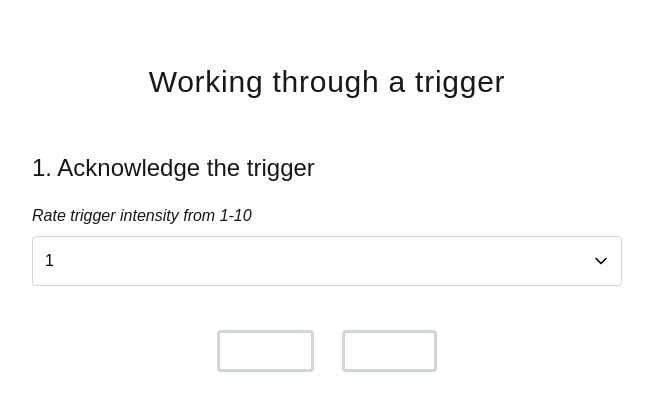
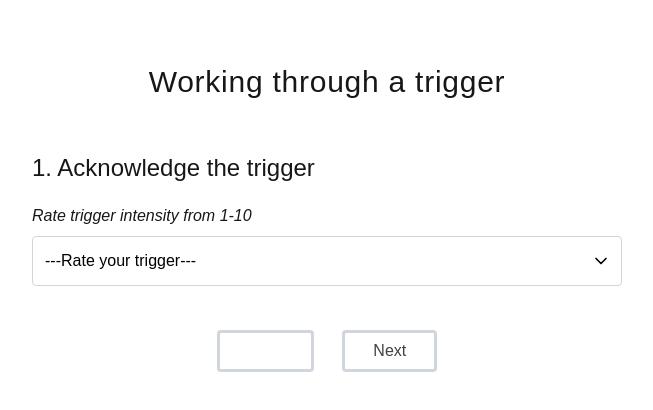
Before and after one commit to markwuu/mental-health-app, a Next.js app: page /triggered in a window 1280 px wide. Shown: the top 410 px of the page, without its empty margins (313-966 px from the left). Built offline with nearby package versions, Linux system fonts and the light colour scheme.

Commit message:
added next and back button disable functionality

```diff
--- a/app/triggered/page.tsx
+++ b/app/triggered/page.tsx
@@ -41,15 +41,15 @@ export type healing = {
 	givePartner: string;
 };
 
-export type TriggerContextType = {
-	level: number;
-	distance: boolean | null;
-	sensations: sensation[];
-	energyRelease: energyRelease[];
-	analyzeTrigger: analyzeTrigger;
-	healing: healing;
-	reflect: number;
-};
+export interface TriggerType {
+	level?: number | null;
+	distance?: boolean | null;
+	sensations?: sensation[];
+	energyRelease?: energyRelease[];
+	analyzeTrigger?: analyzeTrigger;
+	healing?: healing;
+	reflect?: number | null;
+}
 
 const sensationsList = [
 	{ label: 'sweating', checked: false },
@@ -82,7 +82,7 @@ const healingActivityList = [
 ];
 
 const emptyTrigger = {
-	level: 1,
+	level: undefined,
 	distance: null,
 	sensations: sensationsList,
 	energyRelease: energyReleaseList,
@@ -97,28 +97,65 @@ const emptyTrigger = {
 		giveMyself: '',
 		givePartner: '',
 	},
-	reflect: 1,
+	reflect: undefined,
 };
 
-export const TriggerContext = createContext<TriggerContextType>(emptyTrigger);
+export const TriggerContext = createContext<TriggerType>(emptyTrigger);
 
 export default function WorkingThroughATriggerPage() {
 	const router = useRouter();
 	const [currentPage, setCurrentPage] = useState('Trigger');
-	const [trigger, setTrigger] = useState<TriggerContextType>(emptyTrigger);
+	const [trigger, setTrigger] = useState<TriggerType>(emptyTrigger);
+	const [backButtonDisabled] = useState<boolean>(false);
+	const [nextButtonDisabled, setNextButtonDisabled] = useState<boolean>(true);
 
 	// useEffect to check localstorage and set trigger with user input values
 
-	const updateTrigger = (
-		value:
-			| { level: number }
-			| { distance: boolean }
-			| { sensations: sensation[] }
-			| { energyRelease: energyRelease[] }
-			| { analyzeTrigger: analyzeTrigger }
-			| { healing: healing }
-			| { reflect: number },
-	) => {
+	const updateTrigger = (value: TriggerType) => {
+		const {
+			level,
+			distance,
+			sensations,
+			energyRelease,
+			analyzeTrigger,
+			healing,
+			reflect,
+		} = value;
+
+		if (
+			(level && level > 0) ||
+			typeof distance === 'boolean' ||
+			(reflect && reflect > 0)
+		) {
+			setNextButtonDisabled(false);
+		} else {
+			setNextButtonDisabled(true);
+		}
+		sensations?.map((sensation) => {
+			if (sensation.checked === true) {
+				setNextButtonDisabled(false);
+			}
+		});
+		energyRelease?.map((activity) => {
+			if (activity.checked === true) {
+				setNextButtonDisabled(false);
+			}
+		});
+		if (
+			analyzeTrigger?.experiencing &&
+			analyzeTrigger?.story &&
+			analyzeTrigger?.reactingTo &&
+			typeof analyzeTrigger.appropriateReaction === 'boolean'
+		) {
+			setNextButtonDisabled(false);
+		}
+		if (healing?.giveMyself && healing?.givePartner) {
+			healing?.activities.map((activity) => {
+				if (activity.checked === true) {
+					setNextButtonDisabled(false);
+				}
+			});
+		}
 		setTrigger((prev) => ({ ...prev, ...value }));
 	};
 
@@ -145,25 +182,100 @@ export default function WorkingThroughATriggerPage() {
 	const changePage = (direction: 'next' | 'back') => {
 		switch (direction) {
 			case 'next':
-				if (currentPage === 'Trigger') return setCurrentPage('Distance');
-				if (currentPage === 'Distance') return setCurrentPage('Sensations');
-				if (currentPage === 'Sensations')
+				if (currentPage === 'Trigger') {
+					if (typeof trigger.distance === 'boolean') {
+						setNextButtonDisabled(false);
+					} else {
+						setNextButtonDisabled(true);
+					}
+					return setCurrentPage('Distance');
+				}
+				if (currentPage === 'Distance') {
+					setNextButtonDisabled(true);
+					trigger?.sensations?.map((sensation) => {
+						if (sensation.checked === true) {
+							setNextButtonDisabled(false);
+						}
+					});
+					return setCurrentPage('Sensations');
+				}
+				if (currentPage === 'Sensations') {
+					setNextButtonDisabled(true);
+					trigger?.energyRelease?.map((activity) => {
+						if (activity.checked === true) {
+							setNextButtonDisabled(false);
+						}
+					});
 					return setCurrentPage('EnergyRelease');
-				if (currentPage === 'EnergyRelease') return setCurrentPage('Analyze');
-				if (currentPage === 'Analyze') return setCurrentPage('Healing');
-				if (currentPage === 'Healing') return setCurrentPage('Reflect');
-				if (currentPage === 'Reflect') return setCurrentPage('Summary');
+				}
+				if (currentPage === 'EnergyRelease') {
+					setNextButtonDisabled(true);
+					if (
+						trigger?.analyzeTrigger?.experiencing &&
+						trigger?.analyzeTrigger?.story &&
+						trigger?.analyzeTrigger?.reactingTo &&
+						typeof trigger?.analyzeTrigger.appropriateReaction === 'boolean'
+					) {
+						setNextButtonDisabled(false);
+					}
+					return setCurrentPage('Analyze');
+				}
+				if (currentPage === 'Analyze') {
+					setNextButtonDisabled(true);
+					if (trigger?.healing?.giveMyself && trigger?.healing?.givePartner) {
+						trigger?.healing?.activities.map((activity) => {
+							if (activity.checked === true) {
+								setNextButtonDisabled(false);
+							}
+						});
+					}
+					return setCurrentPage('Healing');
+				}
+				if (currentPage === 'Healing') {
+					setNextButtonDisabled(true);
+					if (
+						trigger.reflect !== null &&
+						trigger.reflect !== undefined &&
+						trigger.reflect >= 0
+					) {
+						setNextButtonDisabled(false);
+					}
+					return setCurrentPage('Reflect');
+				}
+				if (currentPage === 'Reflect') {
+					return setCurrentPage('Summary');
+				}
 				if (currentPage === 'Summary') return router.push('/');
 			case 'back':
 				if (currentPage === 'Trigger') return router.push('/');
-				if (currentPage === 'Distance') return setCurrentPage('Trigger');
-				if (currentPage === 'Sensations') return setCurrentPage('Distance');
-				if (currentPage === 'EnergyRelease')
+				if (currentPage === 'Distance') {
+					setNextButtonDisabled(false);
+					return setCurrentPage('Trigger');
+				}
+				if (currentPage === 'Sensations') {
+					setNextButtonDisabled(false);
+					return setCurrentPage('Distance');
+				}
+				if (currentPage === 'EnergyRelease') {
+					setNextButtonDisabled(false);
 					return setCurrentPage('Sensations');
-				if (currentPage === 'Analyze') return setCurrentPage('EnergyRelease');
-				if (currentPage === 'Healing') return setCurrentPage('Analyze');
-				if (currentPage === 'Reflect') return setCurrentPage('Healing');
-				if (currentPage === 'Summary') return setCurrentPage('Reflect');
+				}
+				if (currentPage === 'Analyze') {
+					setNextButtonDisabled(false);
+					return setCurrentPage('EnergyRelease');
+				}
+				if (currentPage === 'Healing') {
+					setNextButtonDisabled(false);
+					return setCurrentPage('Analyze');
+				}
+				if (currentPage === 'Reflect') {
+					setNextButtonDisabled(false);
+					return setCurrentPage('Healing');
+				}
+				if (currentPage === 'Summary') {
+					setNextButtonDisabled(false);
+					return setCurrentPage('Reflect');
+				}
 
 			default:
 				return null;
@@ -177,7 +289,11 @@ export default function WorkingThroughATriggerPage() {
 					Working through a trigger
 				</h1>
 				{displayStep()}
-				<NavigateButtons changePage={changePage} />
+				<NavigateButtons
+					backButtonDisabled={backButtonDisabled}
+					nextButtonDisabled={nextButtonDisabled}
+					changePage={changePage}
+				/>
 			</div>
 		</TriggerContext.Provider>
 	);
```
